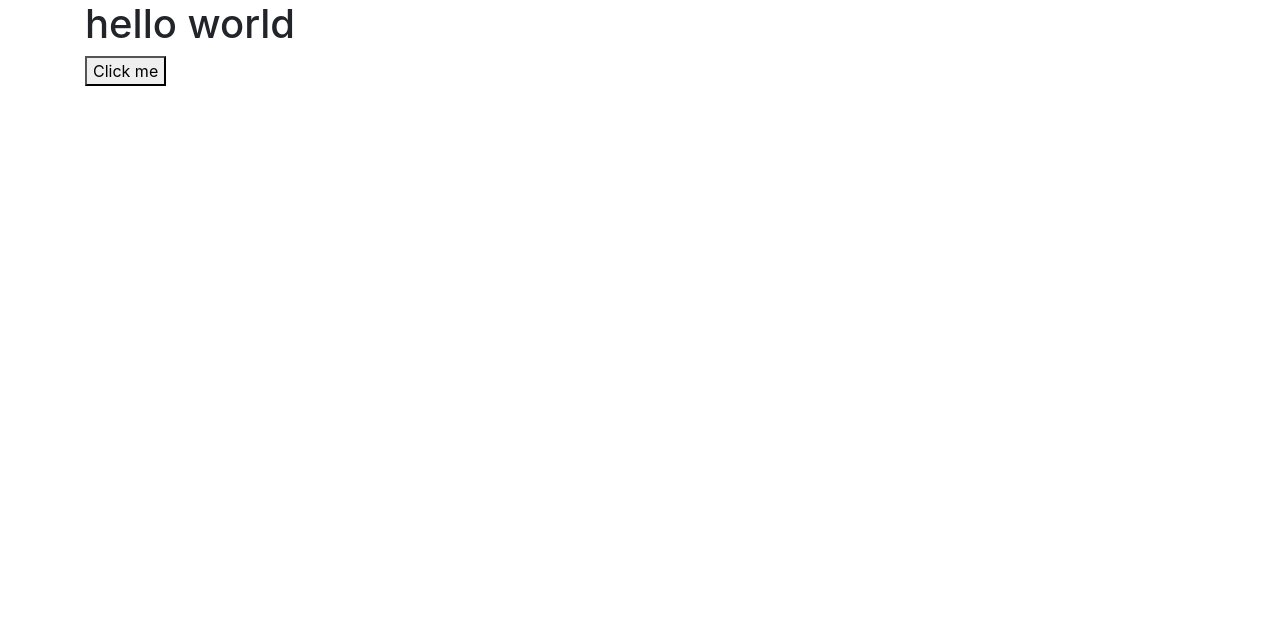
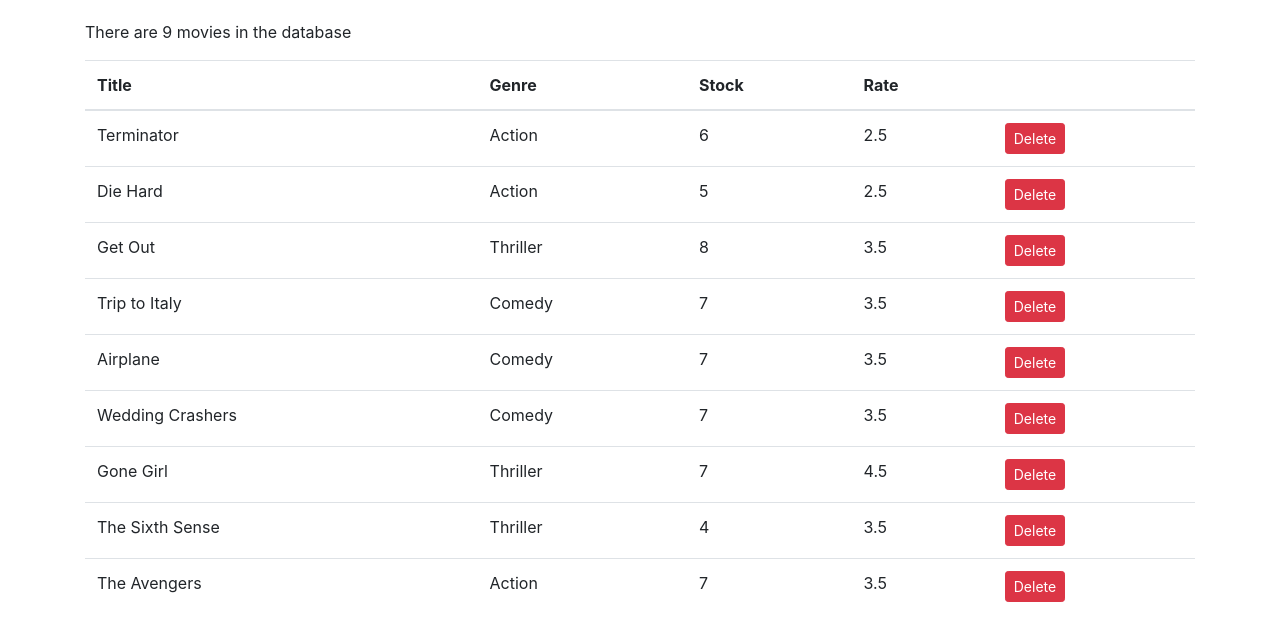
Before and after one commit to PRETHIVEE/parrot, a React (Create React App) app: page / in a window 1280 px wide. Shown: the top 640 px of the page. Built offline with nearby package versions, Linux system fonts and the light colour scheme.

Commit message:
movies table with delete functionality

```diff
--- a/src/App.js
+++ b/src/App.js
@@ -1,10 +1,11 @@
+import React, { Component } from "react";
 import "./App.css";
+import Movies from "./components/movies";
 
 function App() {
   return (
     <main className="container">
-      <h1>hello world</h1>
-      <button>Click me</button>
+      <Movies></Movies>
     </main>
   );
 }
--- /dev/null
+++ b/src/components/movies.jsx
@@ -0,0 +1,58 @@
+import React, { Component } from "react";
+import { getMovies } from "../services/fakeMovieService";
+
+class Movies extends Component {
+  state = {
+    movies: getMovies(),
+  };
+  handleDelete = (movie) => {
+    // a new movies array should be created everytime except the movie we passed here
+    const remainingMovies = this.state.movies.filter(
+      (rm) => rm._id !== movie._id
+    );
+    this.setState({ movies: remainingMovies });
+  };
+
+  render() {
+    const { length: count } = this.state.movies;
+
+    if (count === 0) return <p>There are no movies in the database</p>;
+    return (
+      <React.Fragment>
+        <p>There are {count} movies in the database</p>
+        <table className="table">
+          <thead>
+            <tr>
+              <th>Title</th>
+              <th>Genre</th>
+              <th>Stock</th>
+              <th>Rate</th>
+              <th></th>
+            </tr>
+          </thead>
+          <tbody>
+            {this.state.movies.map((movie) => (
+              <tr key={movie._id}>
+                <td>{movie.title}</td>
+                <td>{movie.genre.name}</td>
+                <td>{movie.numberInStock}</td>
+                <td>{movie.dailyRentalRate}</td>
+                <td>
+                  <button
+                    // the anonymous function is used to pass argument (movie)
+                    onClick={() => this.handleDelete(movie)}
+                    className="btn btn-danger btn-sm"
+                  >
+                    Delete
+                  </button>
+                </td>
+              </tr>
+            ))}
+          </tbody>
+        </table>
+      </React.Fragment>
+    );
+  }
+}
+
+export default Movies;
--- a/src/index.css
+++ b/src/index.css
@@ -1,13 +1,5 @@
 body {
   margin: 0;
-  font-family: -apple-system, BlinkMacSystemFont, 'Segoe UI', 'Roboto', 'Oxygen',
-    'Ubuntu', 'Cantarell', 'Fira Sans', 'Droid Sans', 'Helvetica Neue',
-    sans-serif;
-  -webkit-font-smoothing: antialiased;
-  -moz-osx-font-smoothing: grayscale;
+  font-family: sans-serif;
+  padding: 20px 0 0 0;
 }
-
-code {
-  font-family: source-code-pro, Menlo, Monaco, Consolas, 'Courier New',
-    monospace;
-}
--- /dev/null
+++ b/src/services/fakeGenreService.js
@@ -0,0 +1,9 @@
+export const genres = [
+  { _id: "5b21ca3eeb7f6fbccd471818", name: "Action" },
+  { _id: "5b21ca3eeb7f6fbccd471814", name: "Comedy" },
+  { _id: "5b21ca3eeb7f6fbccd471820", name: "Thriller" }
+];
+
+export function getGenres() {
+  return genres.filter(g => g);
+}
--- /dev/null
+++ b/src/services/fakeMovieService.js
@@ -0,0 +1,97 @@
+import * as genresAPI from "./fakeGenreService";
+
+const movies = [
+  {
+    _id: "5b21ca3eeb7f6fbccd471815",
+    title: "Terminator",
+    genre: { _id: "5b21ca3eeb7f6fbccd471818", name: "Action" },
+    numberInStock: 6,
+    dailyRentalRate: 2.5,
+    publishDate: "2018-01-03T19:04:28.809Z"
+  },
+  {
+    _id: "5b21ca3eeb7f6fbccd471816",
+    title: "Die Hard",
+    genre: { _id: "5b21ca3eeb7f6fbccd471818", name: "Action" },
+    numberInStock: 5,
+    dailyRentalRate: 2.5
+  },
+  {
+    _id: "5b21ca3eeb7f6fbccd471817",
+    title: "Get Out",
+    genre: { _id: "5b21ca3eeb7f6fbccd471820", name: "Thriller" },
+    numberInStock: 8,
+    dailyRentalRate: 3.5
+  },
+  {
+    _id: "5b21ca3eeb7f6fbccd471819",
+    title: "Trip to Italy",
+    genre: { _id: "5b21ca3eeb7f6fbccd471814", name: "Comedy" },
+    numberInStock: 7,
+    dailyRentalRate: 3.5
+  },
+  {
+    _id: "5b21ca3eeb7f6fbccd47181a",
+    title: "Airplane",
+    genre: { _id: "5b21ca3eeb7f6fbccd471814", name: "Comedy" },
+    numberInStock: 7,
+    dailyRentalRate: 3.5
+  },
+  {
+    _id: "5b21ca3eeb7f6fbccd47181b",
+    title: "Wedding Crashers",
+    genre: { _id: "5b21ca3eeb7f6fbccd471814", name: "Comedy" },
+    numberInStock: 7,
+    dailyRentalRate: 3.5
+  },
+  {
+    _id: "5b21ca3eeb7f6fbccd47181e",
+    title: "Gone Girl",
+    genre: { _id: "5b21ca3eeb7f6fbccd471820", name: "Thriller" },
+    numberInStock: 7,
+    dailyRentalRate: 4.5
+  },
+  {
+    _id: "5b21ca3eeb7f6fbccd47181f",
+    title: "The Sixth Sense",
+    genre: { _id: "5b21ca3eeb7f6fbccd471820", name: "Thriller" },
+    numberInStock: 4,
+    dailyRentalRate: 3.5
+  },
+  {
+    _id: "5b21ca3eeb7f6fbccd471821",
+    title: "The Avengers",
+    genre: { _id: "5b21ca3eeb7f6fbccd471818", name: "Action" },
+    numberInStock: 7,
+    dailyRentalRate: 3.5
+  }
+];
+
+export function getMovies() {
+  return movies;
+}
+
+export function getMovie(id) {
+  return movies.find(m => m._id === id);
+}
+
+export function saveMovie(movie) {
+  let movieInDb = movies.find(m => m._id === movie._id) || {};
+  movieInDb.name = movie.name;
+  movieInDb.genre = genresAPI.genres.find(g => g._id === movie.genreId);
+  movieInDb.numberInStock = movie.numberInStock;
+  movieInDb.dailyRentalRate = movie.dailyRentalRate;
+
+  if (!movieInDb._id) {
+    movieInDb._id = Date.now();
+    movies.push(movieInDb);
+  }
+
+  return movieInDb;
+}
+
+export function deleteMovie(id) {
+  let movieInDb = movies.find(m => m._id === id);
+  movies.splice(movies.indexOf(movieInDb), 1);
+  return movieInDb;
+}
```
